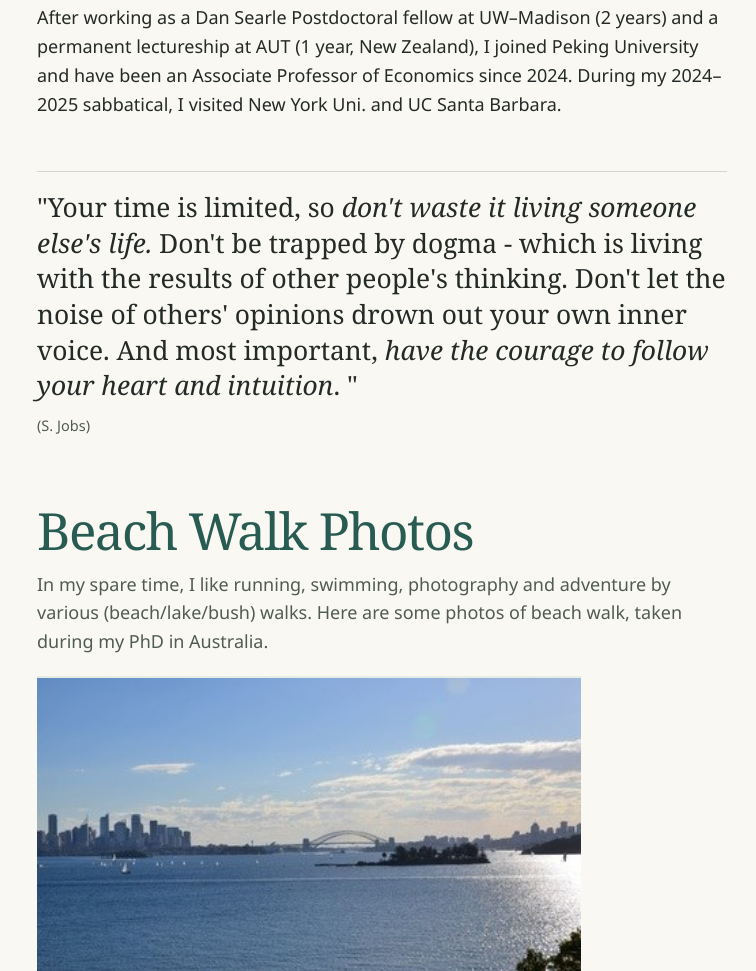
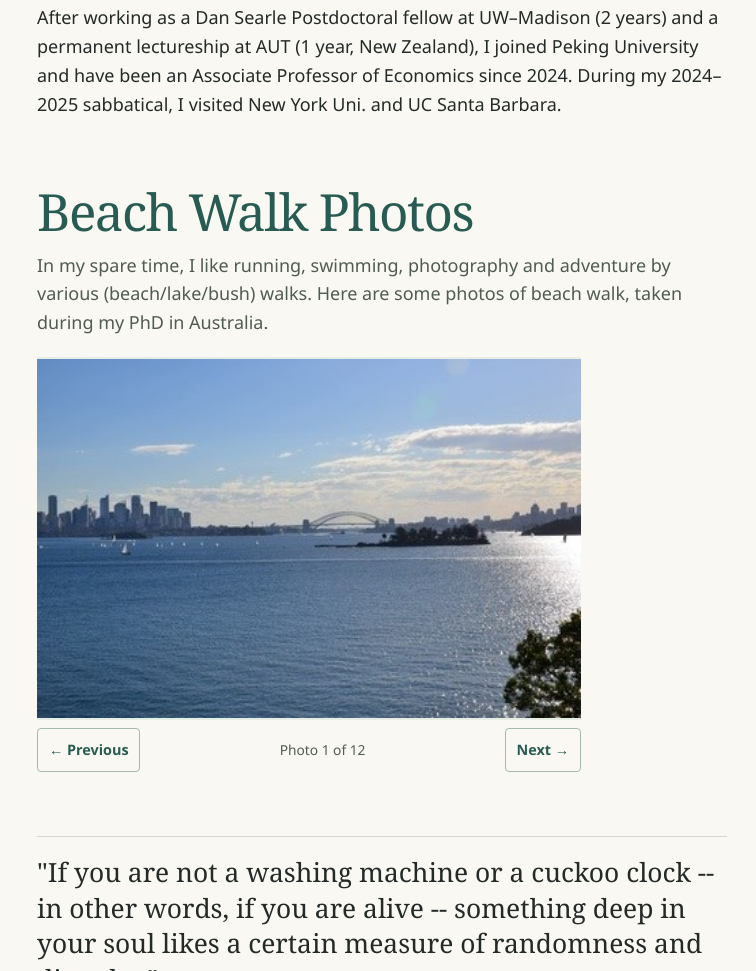
Before and after one commit to sylvia-x-xiao/sylvia-x-xiao.github.io, a plain HTML site: page about.html in a window 1280 px wide. Shown: the part 1434-2405 px from the top of the page, without its empty margins (43-799 px from the left). Drawn offline with Linux system fonts and the light colour scheme.

Commit message:
Remove one quotation from About Me

```diff
--- a/about.html
+++ b/about.html
@@ -34,7 +34,6 @@
       <p>I took a nonlinear path into academia. After over five years teaching in a joint Chinese–Australian business school, I went to Australia and completed my economics PhD at Uni. of Technology Sydney, within four years. During my PhD, I spent half a year at UW–Madison, interned at the St. Louis Fed, and worked as a research fellow at Uni. of Melbourne.</p>
 <p>After working as a Dan Searle Postdoctoral fellow at UW–Madison (2 years) and a permanent lectureship at AUT (1 year, New Zealand), I joined Peking University and have been an Associate Professor of Economics since 2024. During my 2024–2025 sabbatical, I visited New York Uni. and UC Santa Barbara.</p>
     </section>
-    <figure class="personal-quote"><blockquote><p>&quot;Your time is limited, so <em>don&#x27;t waste it living someone else&#x27;s life.</em> Don&#x27;t be trapped by dogma - which is living with the results of other people&#x27;s thinking. Don&#x27;t let the noise of others&#x27; opinions drown out your own inner voice. And most important, <em>have the courage to follow your heart and intuition</em>. &quot;</p></blockquote><figcaption>(S. Jobs)</figcaption></figure>
     <section class="gallery" aria-labelledby="gallery-title">
       <h2 id="gallery-title">Beach Walk Photos</h2>
       <p>In my spare time, I like running, swimming, photography and adventure by various (beach/lake/bush) walks. Here are some photos of beach walk, taken during my PhD in Australia.</p>
```
